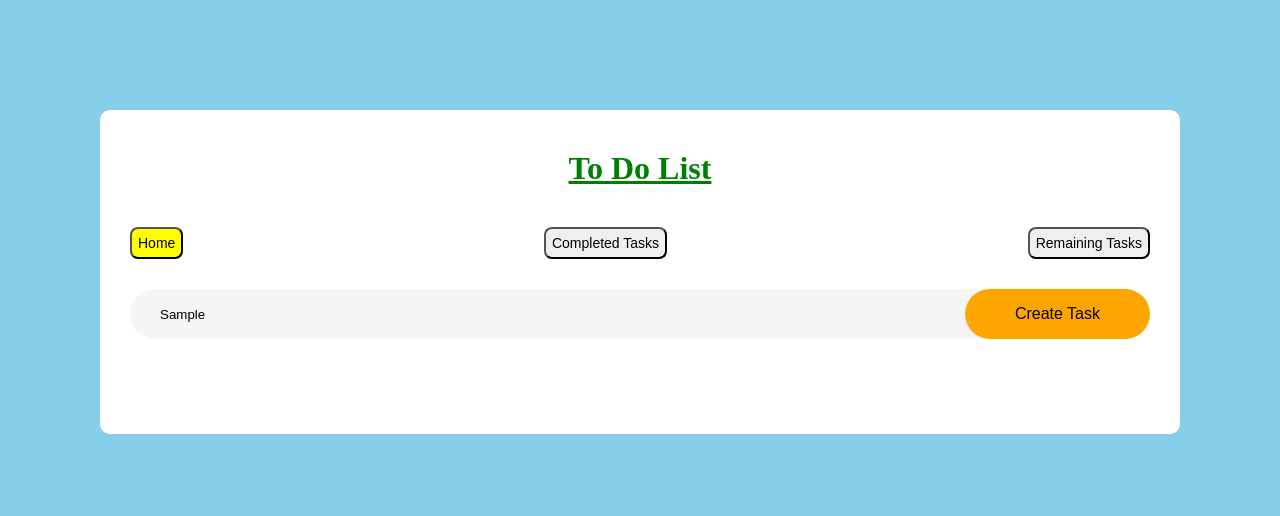
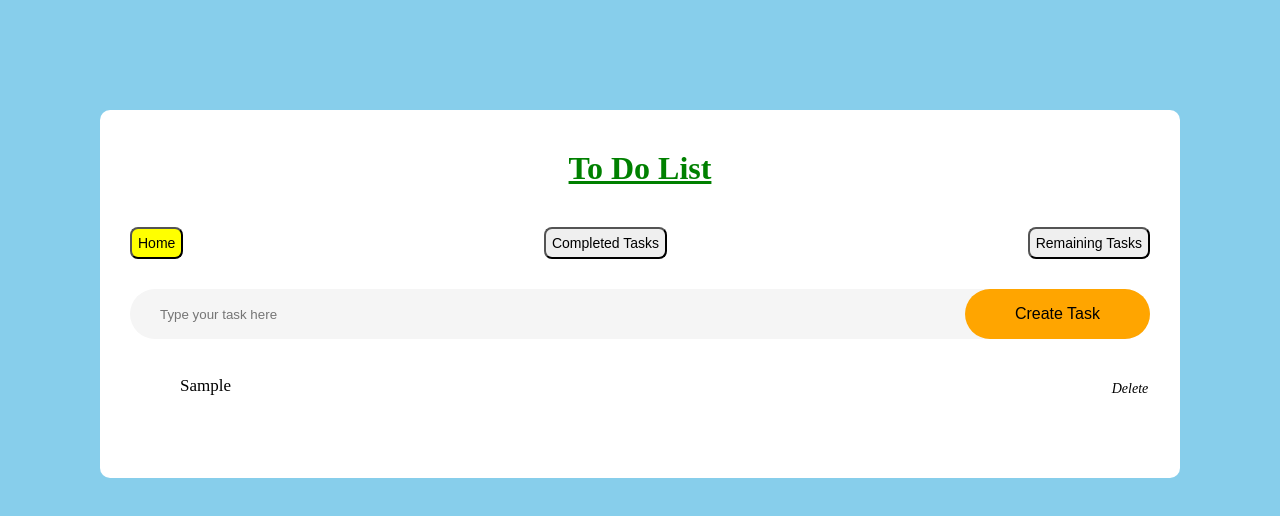
Before and after one commit to charchit14/charchit14.github.io, a website built with Vite: page Week 5/1 - To Do List Using TypeScript/index.html in a window 1280 px wide. Both pictures are taken after typing "Sample" into the empty fields and a click on the button "Create Task". Built offline with nearby package versions, Linux system fonts and the light colour scheme; files whose address does not match are found by name.

```diff
--- a/Week 5/1 - To Do List Using TypeScript/src/main.ts
+++ b/Week 5/1 - To Do List Using TypeScript/src/main.ts
@@ -1,11 +1,147 @@
-document.addEventListener('DOMContentLoaded', function () {
+// document.addEventListener('DOMContentLoaded', function () {
+//     const inputBox: HTMLInputElement = document.getElementById("input-box") as HTMLInputElement;
+//     const listContainer: HTMLElement = document.getElementById("list-container")!;
+
+//     createTask();   //createTask is invoked when the DOM content is loaded
+
+
+//     function createTask(): void {
+//         if (inputBox.value === '') {
+//             alert("Write something to create a task");
+//             return;
+//         }
+
+//         const li: HTMLLIElement = document.createElement("li");
+//         li.textContent = inputBox.value;
+
+//         const span: HTMLSpanElement = document.createElement("span");
+//         span.textContent = "Delete";
+//         li.appendChild(span);
+//         listContainer.appendChild(li);
+
+//         inputBox.value = '';
+//         saveData();
+//     }
+
+//     function deleteTask(target: HTMLElement): void {
+//         if (target.tagName === "SPAN") {
+//             target.parentElement?.remove();
+//             saveData();
+//         }
+//     }
+
+//     listContainer.addEventListener("click", function (e: Event) {
+//         const target = e.target as HTMLElement;
+
+//         if (target.tagName === "LI") {
+//             target.classList.toggle("checked");
+//             saveData();
+//         } else {
+//             deleteTask(target);
+//         }
+//     });
+
+//     function saveData(): void {
+//         localStorage.setItem("data", listContainer.innerHTML);
+//     }
+
+//     function showData(): void {
+//         listContainer.innerHTML = localStorage.getItem("data") || '';
+//     }
+//     showData();
+
+//     // Rest of your code remains the same
+//     function showCompletedTasks(): void {
+//         const tasks: NodeListOf<HTMLLIElement> = document.querySelectorAll("li");
+
+//         tasks.forEach(task => {
+//             task.style.display = "none";
+//         });
+
+//         const completedTasks: NodeListOf<HTMLLIElement> = document.querySelectorAll("li.checked");
+
+//         completedTasks.forEach(task => {
+//             task.style.display = "block";
+//         });
+
+//         highlightButton('completed');
+//     }
+
+//     function showAllTasks(): void {
+//         const tasks: NodeListOf<HTMLLIElement> = document.querySelectorAll("li");
+
+//         tasks.forEach(task => {
+//             task.style.display = "block";
+//         });
+
+//         highlightButton('home');
+//     }
+
+//     function showRemainingTasks(): void {
+//         const tasks: NodeListOf<HTMLLIElement> = document.querySelectorAll("li");
+
+//         tasks.forEach(task => {
+//             task.style.display = "none";
+//         });
+
+//         const remainingTasks: NodeListOf<HTMLLIElement> = document.querySelectorAll("li:not(.checked)");
+
+//         remainingTasks.forEach(task => {
+//             task.style.display = "block";
+//         });
+
+//         highlightButton('remaining');
+//     }
+
+//     function highlightButton(buttonId: string): void {
+//         const buttons: NodeListOf<HTMLButtonElement> = document.querySelectorAll(".pages button");
+
+//         buttons.forEach(button => {
+//             if (button.id === buttonId) {
+//                 button.style.backgroundColor = "yellow";
+//             } else {
+//                 button.style.backgroundColor = "";
+//             }
+//         });
+//     }
+
+//     function setDefaultSelection(): void {
+//         showAllTasks();
+//     }
+
+//     setDefaultSelection();
+
+//     // const completedButton: HTMLElement | null = document.getElementById("completed");
+//     // const homeButton: HTMLElement | null = document.getElementById("home");
+//     // const remainingButton: HTMLElement | null = document.getElementById("remaining");
+
+//     // if (completedButton && homeButton && remainingButton) {
+//     //     completedButton.addEventListener("click", showCompletedTasks);
+//     //     homeButton.addEventListener("click", showAllTasks);
+//     //     remainingButton.addEventListener("click", showRemainingTasks);
+//     // }
+
+
+//     function attachButtonListeners(): void {
+//         const completedButton: HTMLElement | null = document.getElementById("completed");
+//         const homeButton: HTMLElement | null = document.getElementById("home");
+//         const remainingButton: HTMLElement | null = document.getElementById("remaining");
+
+//         if (completedButton && homeButton && remainingButton) {
+//             completedButton.addEventListener("click", showCompletedTasks);
+//             homeButton.addEventListener("click", showAllTasks);
+//             remainingButton.addEventListener("click", showRemainingTasks);
+//         }
+//     }
+
+//     attachButtonListeners();
+// });
+
+// Function for creating a task
+function createTask(): void {
     const inputBox: HTMLInputElement = document.getElementById("input-box") as HTMLInputElement;
     const listContainer: HTMLElement = document.getElementById("list-container")!;
 
-    createTask();   //createTask is invoked when the DOM content is loaded
-
-
-    function createTask(): void {
     if (inputBox.value === '') {
       alert("Write something to create a task");
       return;
@@ -23,6 +159,7 @@
     saveData();
   }
 
+  // Function for deleting a task
   function deleteTask(target: HTMLElement): void {
     if (target.tagName === "SPAN") {
       target.parentElement?.remove();
@@ -30,27 +167,19 @@
     }
   }
 
-    listContainer.addEventListener("click", function (e: Event) {
-        const target = e.target as HTMLElement;
-
-        if (target.tagName === "LI") {
-            target.classList.toggle("checked");
-            saveData();
-        } else {
-            deleteTask(target);
-        }
-    });
-
+  // Function for saving data to localStorage
   function saveData(): void {
+    const listContainer: HTMLElement = document.getElementById("list-container")!;
     localStorage.setItem("data", listContainer.innerHTML);
   }
 
+  // Function for displaying saved data on page load
   function showData(): void {
+    const listContainer: HTMLElement = document.getElementById("list-container")!;
     listContainer.innerHTML = localStorage.getItem("data") || '';
   }
-    showData();
 
-    // Rest of your code remains the same
+  // Function for showing completed tasks
   function showCompletedTasks(): void {
     const tasks: NodeListOf<HTMLLIElement> = document.querySelectorAll("li");
 
@@ -67,6 +196,7 @@
     highlightButton('completed');
   }
 
+  // Function for showing all tasks
   function showAllTasks(): void {
     const tasks: NodeListOf<HTMLLIElement> = document.querySelectorAll("li");
 
@@ -77,6 +207,7 @@
     highlightButton('home');
   }
 
+  // Function for showing remaining tasks
   function showRemainingTasks(): void {
     const tasks: NodeListOf<HTMLLIElement> = document.querySelectorAll("li");
 
@@ -93,6 +224,7 @@
     highlightButton('remaining');
   }
 
+  // Function for highlighting active button
   function highlightButton(buttonId: string): void {
     const buttons: NodeListOf<HTMLButtonElement> = document.querySelectorAll(".pages button");
 
@@ -105,25 +237,12 @@
     });
   }
 
+  // Function for setting default selection
   function setDefaultSelection(): void {
     showAllTasks();
   }
 
-    setDefaultSelection();
-
-    // const completedButton: HTMLElement | null = document.getElementById("completed");
-    // const homeButton: HTMLElement | null = document.getElementById("home");
-    // const remainingButton: HTMLElement | null = document.getElementById("remaining");
-
-    // if (completedButton && homeButton && remainingButton) {
-    //     completedButton.addEventListener("click", showCompletedTasks);
-    //     homeButton.addEventListener("click", showAllTasks);
-    //     remainingButton.addEventListener("click", showRemainingTasks);
-    // }
-
-
-
-
+  // Function for attaching button listeners
   function attachButtonListeners(): void {
     const completedButton: HTMLElement | null = document.getElementById("completed");
     const homeButton: HTMLElement | null = document.getElementById("home");
@@ -136,8 +255,28 @@
     }
   }
 
-    attachButtonListeners();
+  // Event listener when DOM content is loaded
+  document.addEventListener('DOMContentLoaded', function () {
+    showData(); // Display saved data on page load
+    setDefaultSelection(); // Set default selection
 
+    attachButtonListeners(); // Attach button event listeners
 
+    const createTaskButton: HTMLElement | null = document.getElementById("create-task");
+    if (createTaskButton) {
+      createTaskButton.addEventListener("click", createTask); // Event listener for creating a task
+    }
 
+    const listContainer: HTMLElement | null = document.getElementById("list-container");
+    if (listContainer) {
+      listContainer.addEventListener("click", (e: Event) => {
+        const target = e.target as HTMLElement;
+        if (target.tagName === "LI") {
+          target.classList.toggle("checked");
+          saveData();
+        } else {
+          deleteTask(target);
+        }
+      }); // Event listener for toggling task completion and deleting tasks
+    }
   });
```
Also changed, not shown: Week 5/1 - To Do List Using TypeScript/compose.yaml (added, +15 -0 lines), Week 5/1 - To Do List Using TypeScript/index.html (+0 -2 lines), 1 other file. Lines whose indentation alone changed are shown as unchanged.
